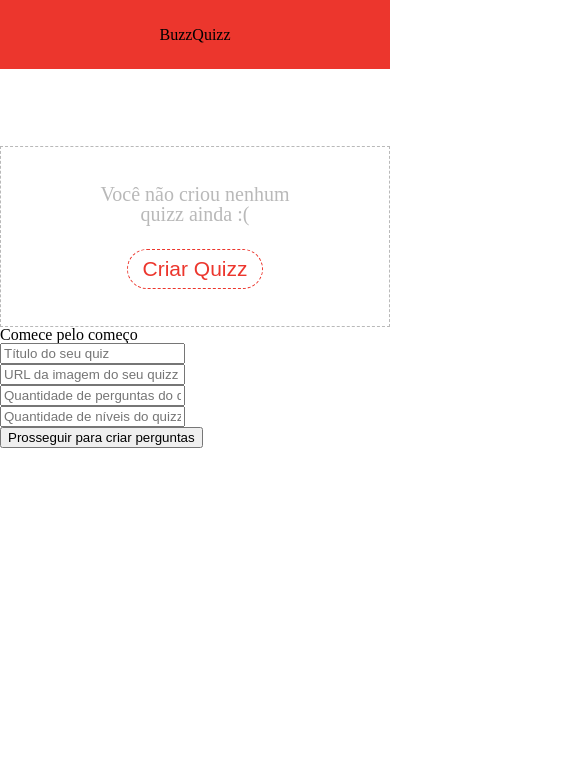
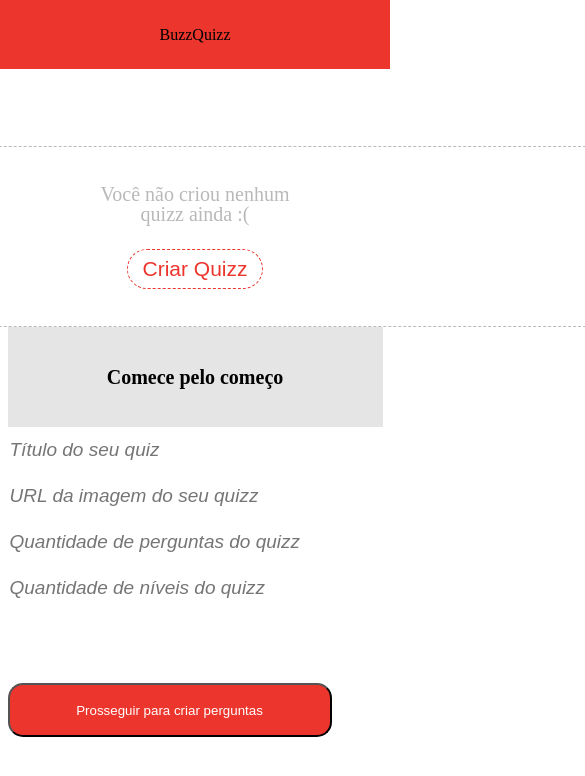
Before and after one commit to rcostagomes/projeto6-buzzquizz, a plain HTML site: page index.html in a window 390 px wide. Shown: the top 776 px of the page, 585 px wide, since content can reach past the window. Drawn offline with Linux system fonts and the light colour scheme.

Commit message:
começo da criação

```diff
--- a/style.css
+++ b/style.css
@@ -26,6 +26,13 @@ header p {
     display: flex;
     justify-content: center;
 
+}
+
+.conteudo{
+    display:flex;
+    flex-direction: column;
+    justify-content: center;
+    align-items: center;
 }
 
 .Primeiratela .criar-quizz {
@@ -58,3 +65,61 @@ background-color: white;
 font-size: 21px;
 
 }
+
+@media (max-width: 935px){
+
+
+
+q-base-info {display:
+}
+
+.titulo .imagem .perguntas .niveis {
+    height: 46px;
+    width: 341px;
+    border: 1px;
+    border-color: #D1D1D1;
+    margin: 4px 0;
+
+
+
+}
+
+.dados {width: 375px;
+    height: 256px;
+    color:#ffffff
+
+
+}
+
+ input {
+    font-size: 19px;
+    color: #BABABA;
+    font-style:italic;
+    height: 46px;
+    width: 341px;
+    border: 1px;
+    border-color: #db4f4f;
+
+
+}
+
+.prosseguir {background-color: #EC362D;
+    width: 324px;
+    height:54px;
+    border-radius: 15px;
+    color: white;
+    size: 18px;
+
+}
+
+.comece {background-color:#E5E5E5;
+    height: 100px;
+    width: 375px;
+    justify-content: center;
+    display: flex;
+    align-items: center;
+    font-size: 20px;
+    font-weight: 700;
+
+}
+}
```
